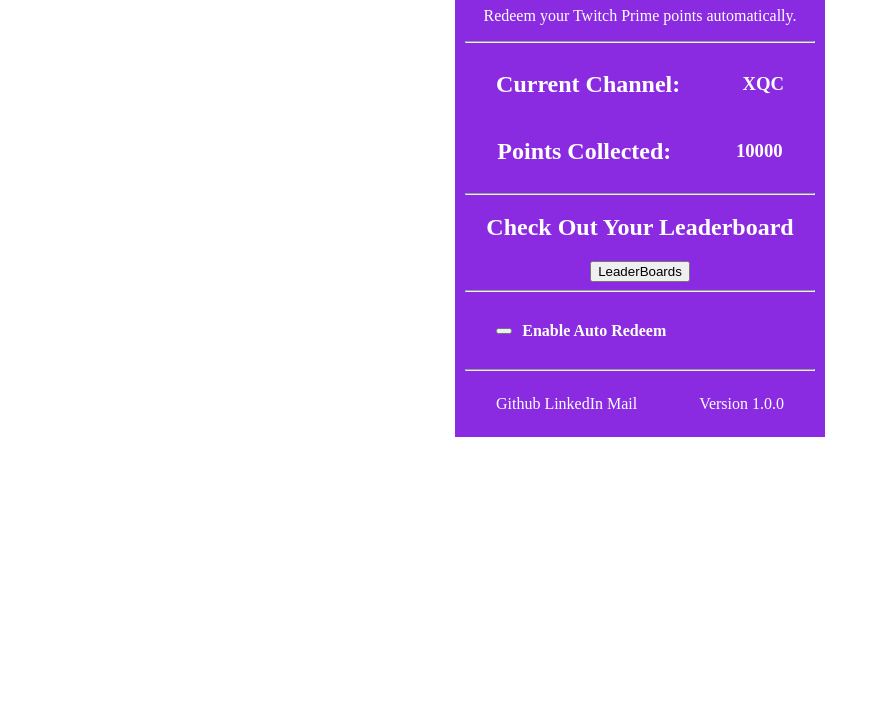
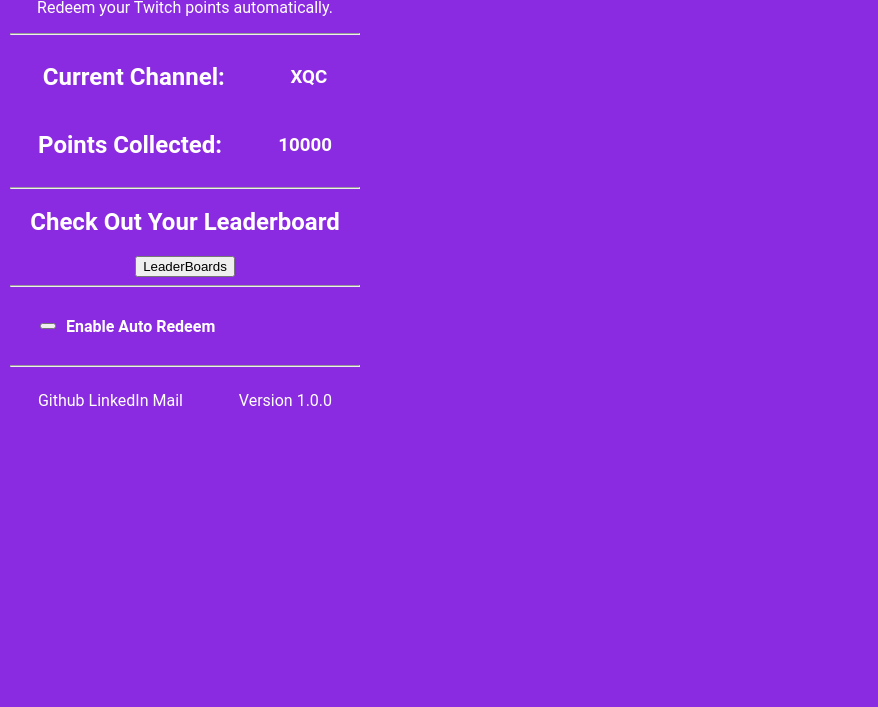
Before and after one commit to sergeycodes/auto-redeem, a browser extension: page index.html in a window 1280 px wide. Shown: the part 93-800 px from the top of the page, without its empty margins (0-878 px from the left). Drawn offline with Linux system fonts and the light colour scheme.

Commit message:
fixed display

```diff
--- a/index.html
+++ b/index.html
@@ -11,7 +11,7 @@
 
         <div id="holder">
             <h1>Twitch Auto Redeem</h1>
-            <p>Redeem your Twitch Prime points automatically.</p>
+            <p>Redeem your Twitch points automatically.</p>
             <hr>
             <div id="current-channel">
                 <h2>Current Channel:</h2>
@@ -44,6 +44,6 @@
 
         </div>
 
-    <script src="scripts/auto-redeem.js"></script>
+
 </body>
 </html>
--- a/scripts/auto-redeem.js
+++ b/scripts/auto-redeem.js
@@ -1,2 +1,9 @@
 
+const claimButton = document.querySelector(".claimable-bonus__icon");
+
+if(document.querySelector(".claimable-bonus__icon")){
   console.log("Points claimed!");
+  claimButton.click();
+}else{
+  console.log("No points to claim.");
+}
--- a/style.css
+++ b/style.css
@@ -1,5 +1,15 @@
+body {
+
+    background-color: blueviolet;
+    color: white;
+    font-family: 'Roboto', sans-serif;
+    font-size: 16px;
+    margin: 0;
+    padding: 0;
+}
+
 #holder {
-    margin: 10px auto;
+
     padding: 10px;
     width: 350px;
     height: 500px;
```
Also changed, not shown: manifest.json.
